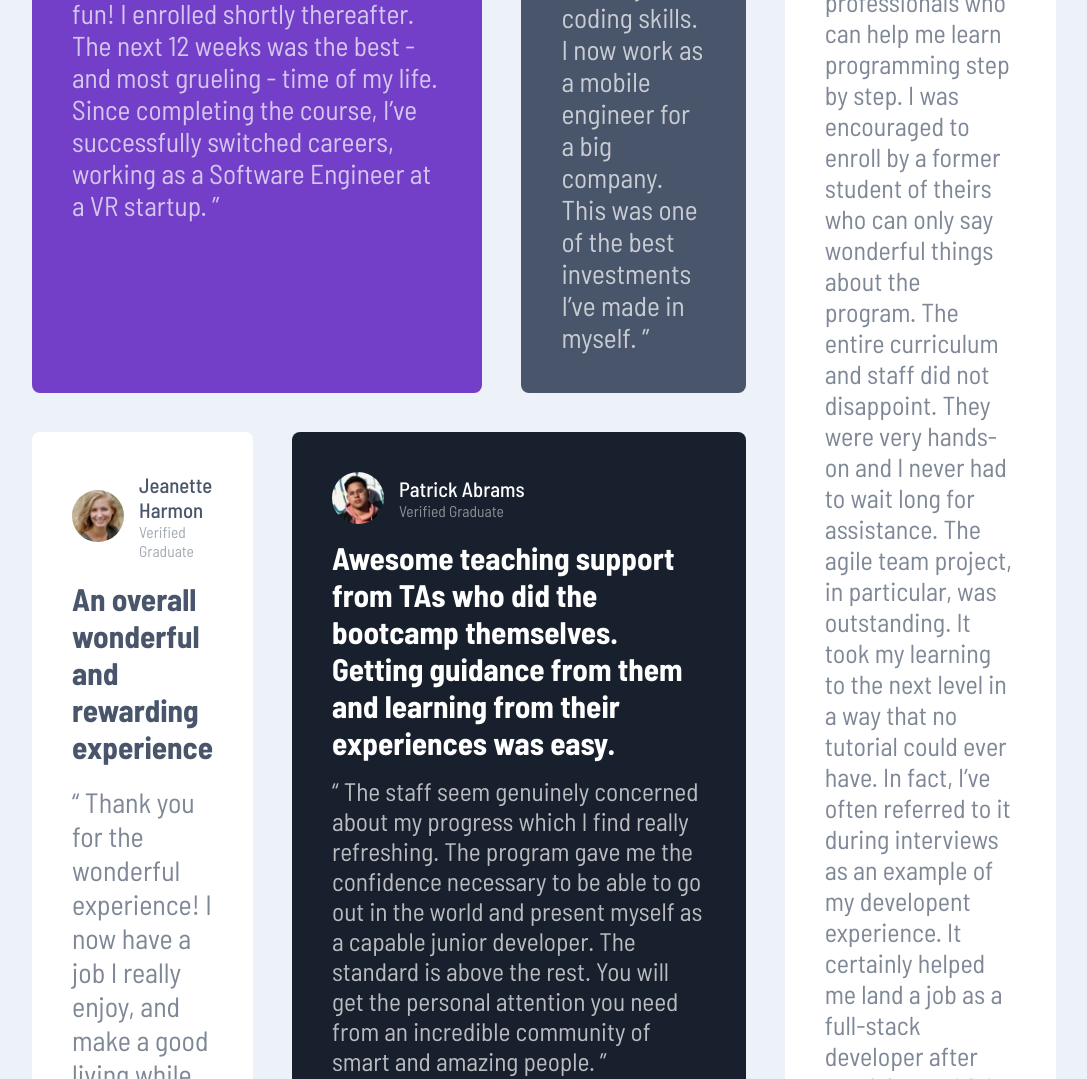
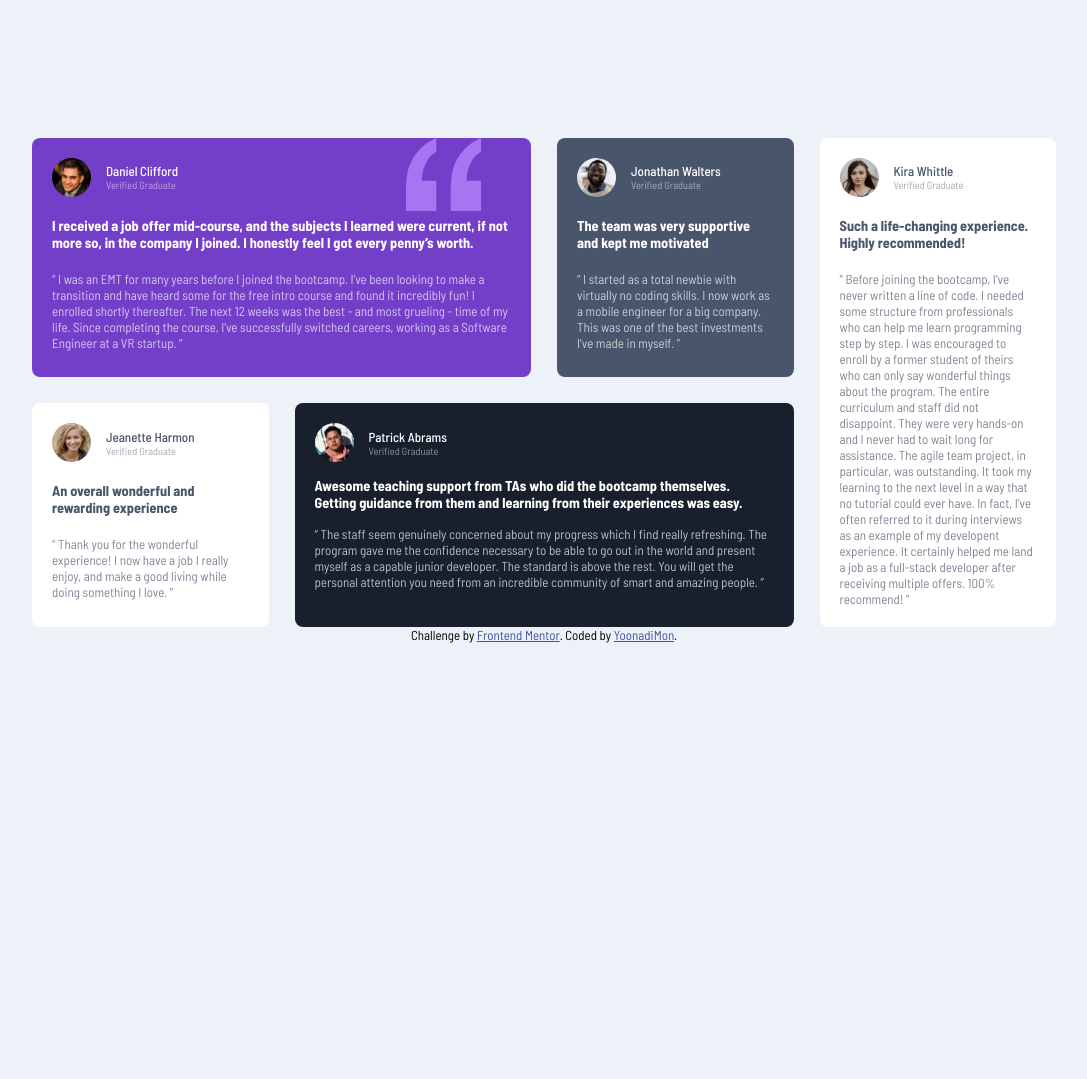
Before and after one commit to YoonadiMon/Testimonials-grid-section, a plain HTML site: page index.html in a window 1280 px wide. Shown: the top 1079 px of the page, without its empty margins (96-1183 px from the left). After the commit the page ends 800 px from the top, so only its background shows below. Drawn offline with Linux system fonts and the light colour scheme.

Commit message:
my desktop layout

```diff
--- a/style.css
+++ b/style.css
@@ -15,9 +15,8 @@ html {
 /* grid */
 #cards {
     width: 100%;
-    height: 60%;
     display: grid;
-    gap: 3rem;
+    gap: 2rem;
     grid-template-columns: repeat(4, 1fr);
     /* grid-template-areas:
         "daniel jonathan kira"
@@ -25,7 +24,7 @@ html {
 
 }
 
-body {
+body, html {
     width: 100vw;
     height: 100vh;
     background: #edf2f8;
@@ -37,7 +36,6 @@ body {
 
 #container {
     width: 80%;
-    margin-bottom: 40px;
 }
 
 /* fonts, house style */
@@ -45,7 +43,7 @@ body {
     color: white;
 }
 h1 {
-    font-size: 2.4rem;
+    font-size: 1.1rem;
     font-weight: 700;
 }
 .name {
@@ -58,7 +56,7 @@ p, .status {
     opacity: 0.5;
 }
 p {
-    font-size: 2.1rem;
+    font-size: 1rem;
     opacity: 0.7;
 }
 #kira h1, #kira p, #jeanette h1, #jeanette p, #kira .name, #jeanette .name, #kira .status, #jeanette .status {
@@ -69,15 +67,6 @@ p {
 }
 #kira .status, #jeanette .status {
     opacity: 0.5;
-}
-#patrick p {
-    font-size: 1.95rem;
-}
-#kira p {
-    font-size: 2rem;
-}
-#jeanette p {
-    font-size: 2.15rem;
 }
 #patrick h1, #patrick .graduates {
     padding-bottom: 15px;
@@ -95,14 +84,14 @@ p {
 }
 .graduates img {
     border-radius: 50%;
-    width: 4rem;
+    width: 3rem;
     margin-right: 15px;
 }
 .name {
-    font-size: 1.6rem;
+    font-size: 1rem;
 }
 .status {
-    font-size: 1.2rem;
+    font-size: 0.8rem;
 }
 
 .grid-col-span-2 {
@@ -111,7 +100,7 @@ p {
 
 /* all */
 #daniel #text, #daniel #bgColor, #jonathan, #kira, #jeanette, #patrick {
-    padding: 40px;
+    padding: 20px;
     border-radius: 8px;
 
 }
@@ -172,7 +161,7 @@ p {
 }
 
 
-.attribution { font-size: 1.5rem; text-align: center; margin-bottom: 20px; }
+.attribution { font-size: 1rem; text-align: center; margin-bottom: 20px; }
 .attribution a { color: hsl(228, 45%, 44%); }
 
 /* @media(max-width: 500px) {
```
